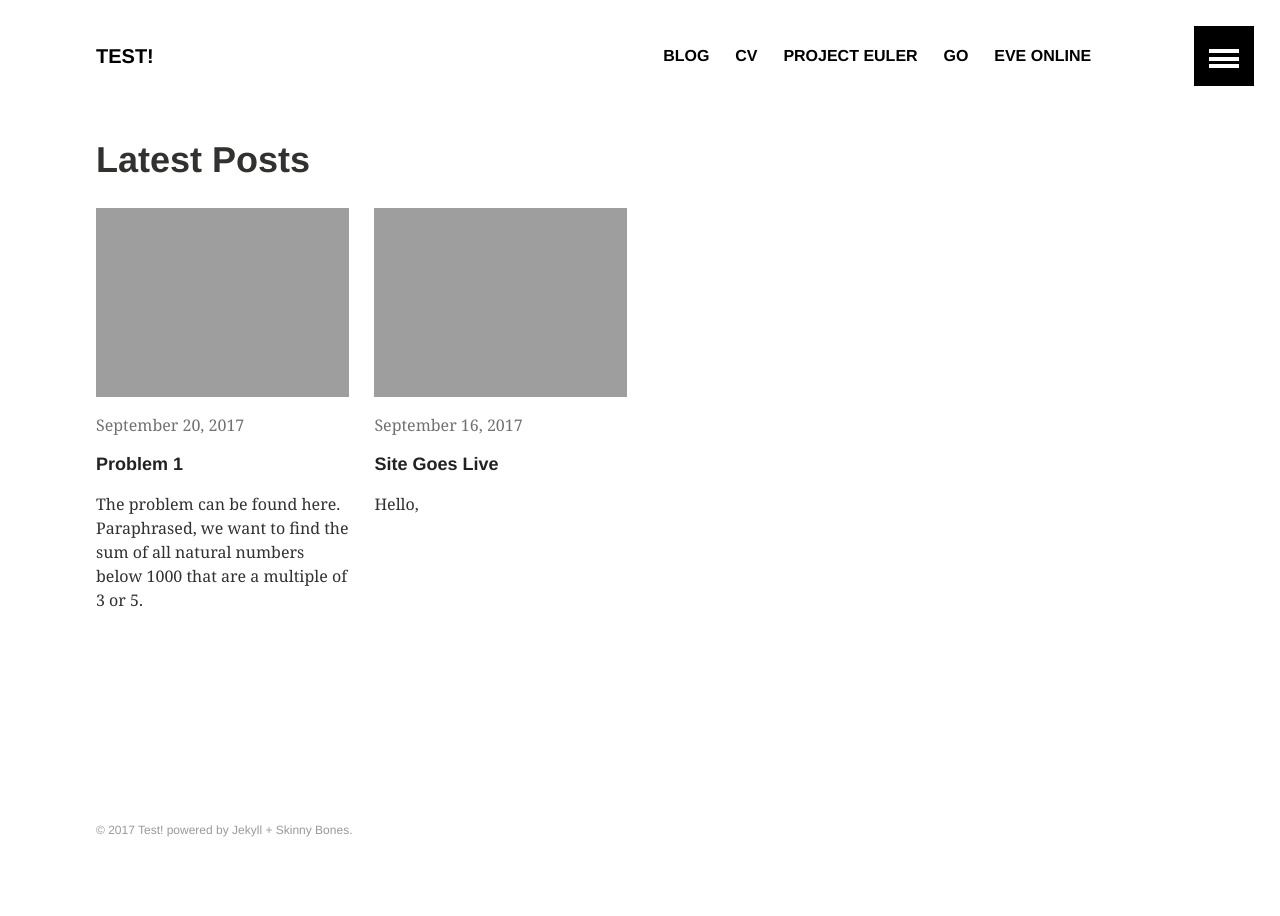
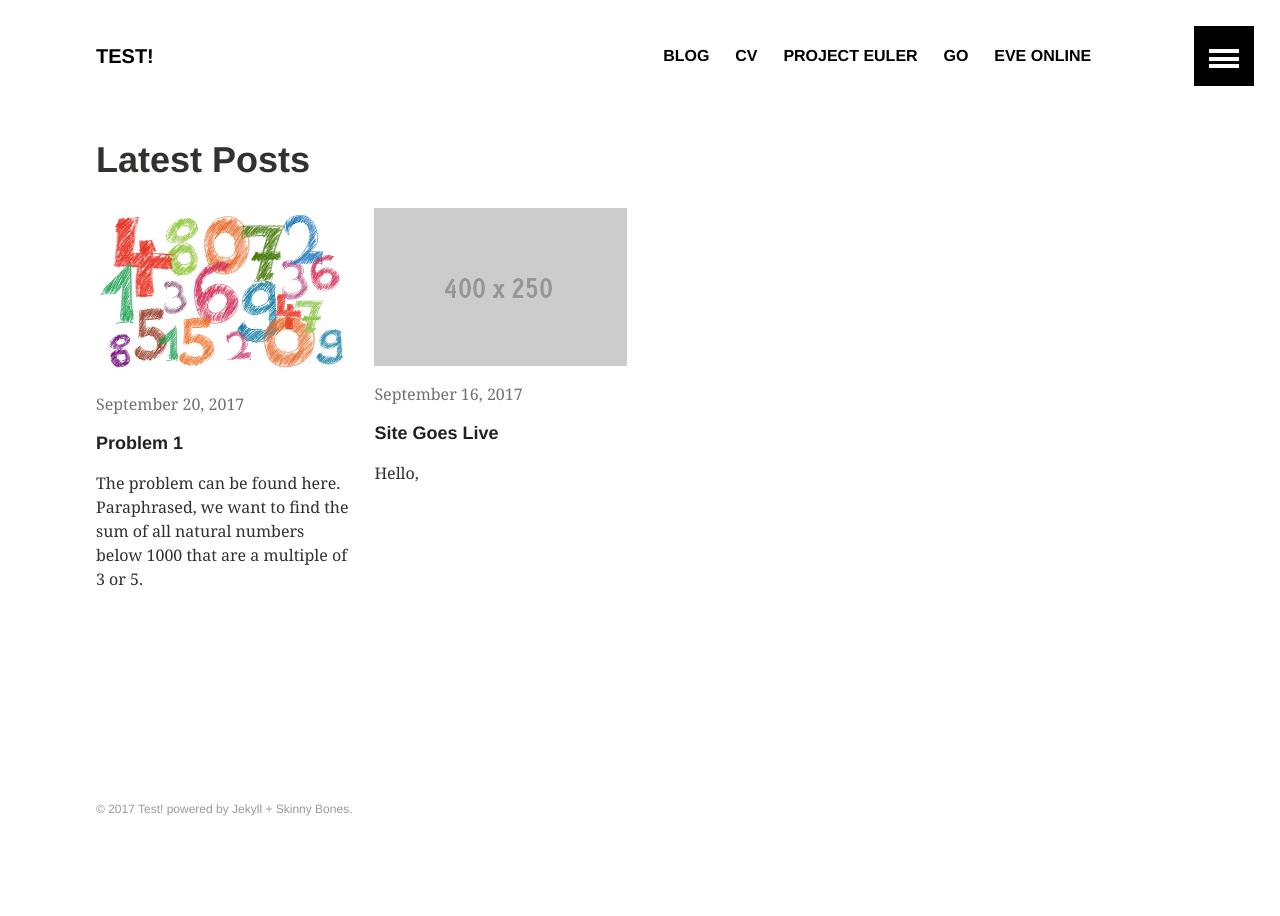
Before and after one commit to Adrian-Ball/adrian-ball.github.io, a Jekyll site: the page built from index.md, in a window 1280 px wide. Built offline with Jekyll 4.4.1, drawn with Linux system fonts in a browser that asks for light colours.

Commit message:
Playing with teaser images

```diff
--- a/_config.yml
+++ b/_config.yml
@@ -3,7 +3,7 @@
 title: "Test!"
 description: "This is a description of my awesome site."
 logo: # 120x120 px default image used for Twitter summary card
-teaser: # 400x250 px default teaser image used in image archive grid
+teaser: 400x250.gif # 400x250 px default teaser image used in image archive grid
 locale: en
 url:
 feed:
```
Also changed, not shown: _posts/project-euler/2017-09-20-project-euler-problem_1.md (+2 -0 lines), images/400x250.gif (added), images/crayon-numbers.png (added).
